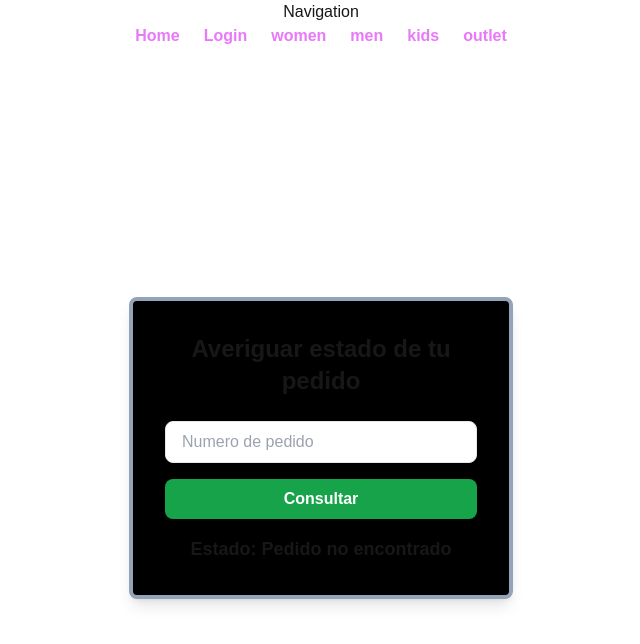
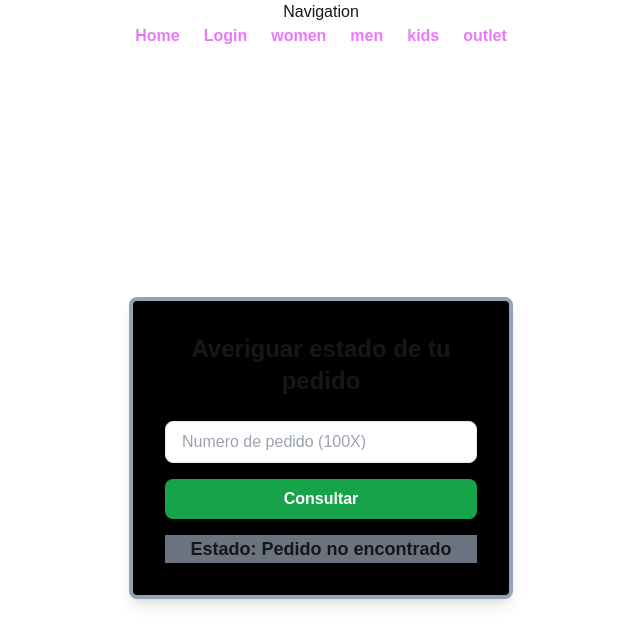
Before and after one commit to RumualdoPablo/crombieCodeAcademy, a Next.js app in the folder clase-1/: page /pedidos in a window 1280 px wide. Both pictures are taken after a click on the button "Consultar". Shown: the top 644 px of the page, without its empty margins (319-959 px from the left). Built offline with nearby package versions, Linux system fonts and the light colour scheme.

Commit message:
- se quitaron variables sin uso - se agrego funcionalidad para que el color de la respuesta cambie segun el estado del pedido (verde: entregado, rojo: cancelado, gris: en viaje)

```diff
--- a/clase-1/app/pedidos/page.tsx
+++ b/clase-1/app/pedidos/page.tsx
@@ -2,18 +2,14 @@
 import React from 'react'
 import { useState } from 'react';
 import pedidos from '../../db/pedidos.ts';
-import { stat } from 'fs';
 
 const page = () => {
 
 const [numPedido, setNumPedido] = useState("");
 const [pedidoEstado, setPedidoEstado] = useState<string | null>(null); // Estado para mostrar el estado del pedido
-const btn = document.getElementById('button')
 
 const checkPedidoStatus = () => {
     const pedido = pedidos.find(pedido => pedido.numeroPedido === Number(numPedido)) || null;
-
-    let status = "Pedido no encontrado";
 
     if (pedido) {
         setPedidoEstado(pedido.estado);
@@ -32,20 +28,23 @@ const checkPedidoStatus = () => {
                 <h1 className="text-2xl font-bold text-center mb-6">Averiguar estado de tu pedido</h1>
                 <div className="space-y-4">
                     <input
-                    type="text"
-                    placeholder="Numero de pedido"
-                    onChange={ (e) => setNumPedido(e.target.value)}
-                    className="w-full px-4 py-2 border rounded-lg shadow-sm focus:outline-none focus:ring-2 focus:ring-blue-950 text-black"
+                        type="text"
+                        placeholder="Numero de pedido (100X)"
+                        onChange={ (e) => setNumPedido(e.target.value)}
+                        className="w-full px-4 py-2 border rounded-lg shadow-sm focus:outline-none focus:ring-2 focus:ring-blue-950 text-black"
                     />
                     <button
-                    id="button"
-                    onClick={checkPedidoStatus}
-                    className="w-full bg-green-600 text-white py-2 rounded-lg font-semibold shadow-md hover:bg-green-700 transition duration-300">
+                        id="button"
+                        onClick={checkPedidoStatus}
+                        className="w-full bg-green-600 text-white py-2 rounded-lg font-semibold shadow-md hover:bg-green-700 transition duration-300"
+                    >
                     Consultar
                     </button>
-                    {/* Mostrar el estado del pedido debajo del botón */}
                     {pedidoEstado && (
-                    <h2 className="text-center mt-4 text-lg font-semibold">
+                    <h2
+                    className={` ${pedidoEstado === "entregado" ? 'bg-green-500' : //color condicional segun estado pedido
+                        pedidoEstado === "cancelado" ? 'bg-red-500' : 'bg-gray-500'}
+                    text-center mt-4 text-lg font-semibold`}>
                         Estado: {pedidoEstado}
                     </h2>
                     )}
```
